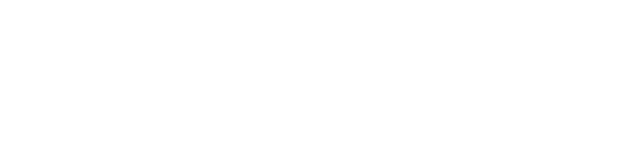
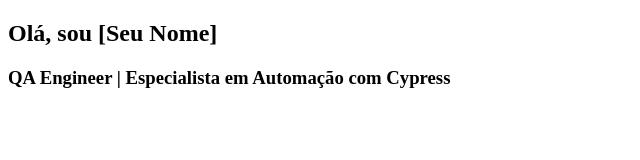
Before and after one commit to MatheusDBenedito/MatheusDBenedito.github.io, a plain HTML site: page responsive-portfolio-website-Alexa-main/index.html in a window 1280 px wide. Shown: the whole page, without its empty margins (0-640 px from the left). Drawn offline with Linux system fonts and the light colour scheme.

Commit message:
Update index.html

```diff
--- a/responsive-portfolio-website-Alexa-main/index.html
+++ b/responsive-portfolio-website-Alexa-main/index.html
@@ -25,7 +25,8 @@
         <main class="main">
             <!--==================== HOME ====================-->
             <section class="home section" id="home">
-
+                <h1 class="home__title">Olá, sou [Seu Nome]</h1>
+                <h3 class="home__subtitle">QA Engineer | Especialista em Automação com Cypress</h3>
             </section>
 
             <!--==================== ABOUT ====================-->
```
